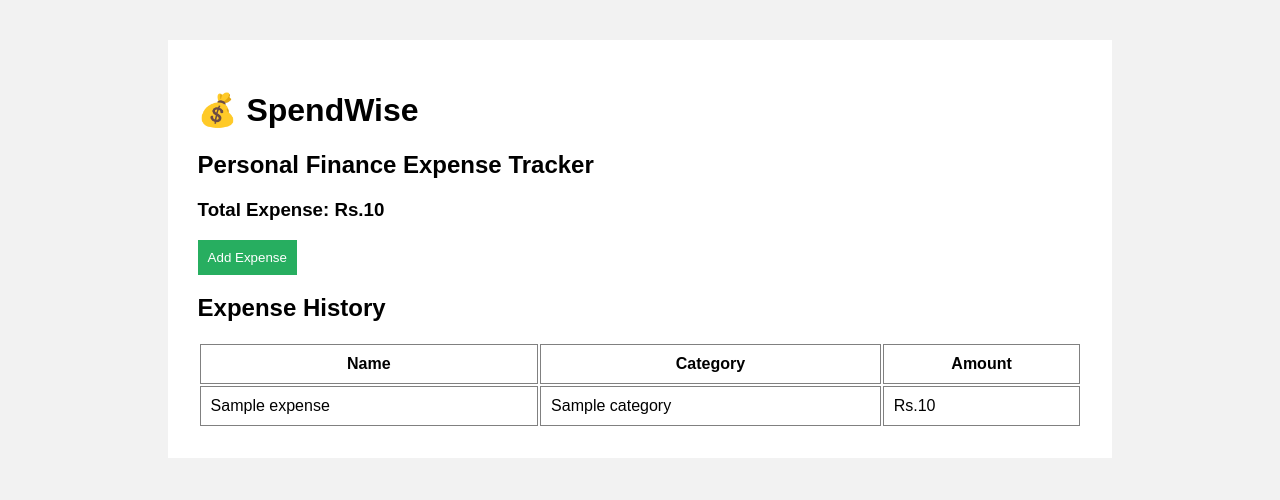
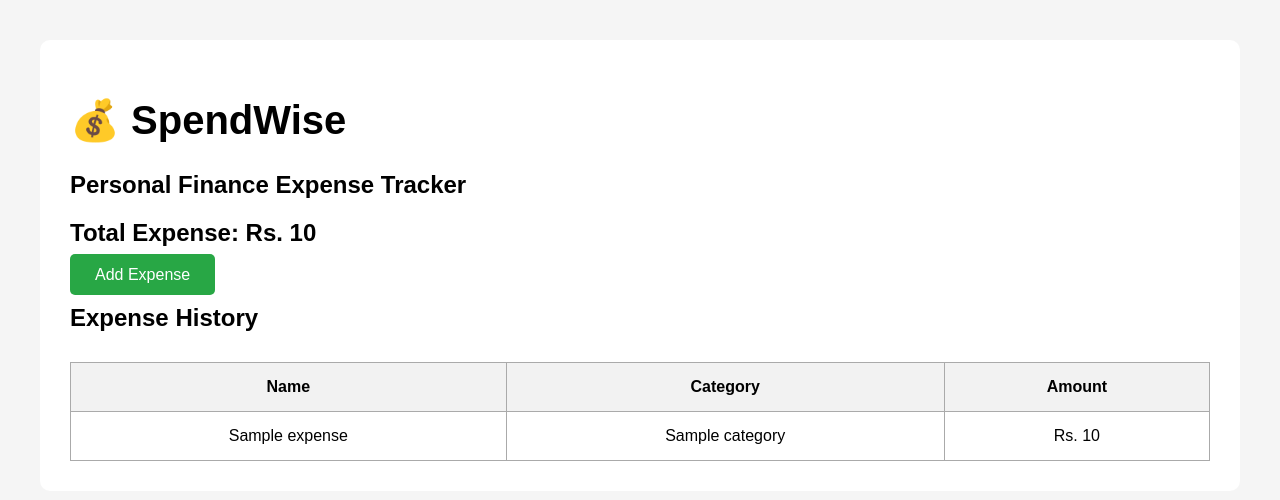
Before and after one commit to dimath2006/spendwise-finance-tracker, a Flask app: template templates/index.html in a window 1280 px wide. Shown: the top 500 px of the page. Run offline with Flask 3, Linux system fonts and the light colour scheme; the template is opened without the code that fills it: most values are stand-ins (such as "Sample title", 1, 10 or a date in 2020).

Commit message:
Fix expense calculation and improve application functionality

```diff
--- a/app.py
+++ b/app.py
@@ -1,59 +1,61 @@
-from flask import Flask, render_template, request
+from flask import Flask, render_template, request, redirect
 
 app = Flask(__name__)
 
-
+# Temporary storage
 expenses = []
 
 
-# Home page
 @app.route("/")
 def home():
+
+    total = sum(
+        expense["amount"]
+        for expense in expenses
+    )
+
     return render_template(
         "index.html",
-        expenses=expenses
+        expenses=expenses,
+        total=total
     )
 
 
-# Add expense page
-# Supports both /add and /add_expense
-@app.route("/add")
 @app.route("/add_expense")
 def add_expense():
+
     return render_template(
         "add_expense.html"
     )
 
 
-# Save expense data
 @app.route("/save", methods=["POST"])
 def save():
 
-    title = request.form["title"]
+    name = request.form["name"]
+
+    category = request.form["category"]
 
     amount = float(
         request.form["amount"]
     )
 
-    category = request.form["category"]
 
     expenses.append(
         {
-            "title": title,
-            "amount": amount,
-            "category": category
+            "name": name,
+            "category": category,
+            "amount": amount
         }
     )
 
-    return render_template(
-        "index.html",
-        expenses=expenses
-    )
+
+    return redirect("/")
 
 
-# Health check endpoint
 @app.route("/health")
 def health():
+
     return "Application is running"
 
 
--- a/templates/index.html
+++ b/templates/index.html
@@ -1,16 +1,68 @@
 <!DOCTYPE html>
-
 <html>
-
 
 <head>
 
-<title>
-SpendWise
-</title>
+<title>SpendWise</title>
+
+<style>
+
+body{
+    font-family: Arial, sans-serif;
+    margin:40px;
+    background:#f5f5f5;
+}
 
 
-<link rel="stylesheet" href="/static/style.css">
+.container{
+    background:white;
+    padding:30px;
+    border-radius:10px;
+}
+
+
+h1{
+    font-size:40px;
+}
+
+
+button, .btn{
+
+    background:#28a745;
+    color:white;
+    padding:12px 25px;
+    text-decoration:none;
+    border:none;
+    border-radius:5px;
+
+}
+
+
+table{
+
+    width:100%;
+    margin-top:30px;
+    border-collapse:collapse;
+
+}
+
+
+th,td{
+
+    border:1px solid #aaa;
+    padding:15px;
+    text-align:center;
+
+}
+
+
+th{
+
+    background:#f2f2f2;
+
+}
+
+</style>
 
 
 </head>
@@ -32,19 +84,15 @@ Personal Finance Expense Tracker
 </h2>
 
 
-<h3>
-Total Expense:
-Rs.{{total}}
-</h3>
+
+<h2>
+Total Expense: Rs. {{ total }}
+</h2>
 
 
 
-<a href="/add">
-
-<button>
+<a class="btn" href="/add_expense">
 Add Expense
-</button>
-
 </a>
 
 
@@ -60,11 +108,20 @@ Expense History
 
 <tr>
 
-<th>Name</th>
+<th>
+Name
+</th>
 
-<th>Category</th>
 
-<th>Amount</th>
+<th>
+Category
+</th>
+
+
+<th>
+Amount
+</th>
+
 
 </tr>
 
@@ -75,18 +132,19 @@ Expense History
 
 <tr>
 
+
 <td>
-{{expense.name}}
+{{ expense.name }}
 </td>
 
 
 <td>
-{{expense.category}}
+{{ expense.category }}
 </td>
 
 
 <td>
-Rs.{{expense.amount}}
+Rs. {{ expense.amount }}
 </td>
 
 
@@ -94,6 +152,7 @@ Rs.{{expense.amount}}
 
 
 {% endfor %}
+
 
 
 </table>
@@ -104,5 +163,4 @@ Rs.{{expense.amount}}
 
 </body>
 
-
 </html>
```
Also changed, not shown: templates/add_expense.html (+31 -0 lines).
